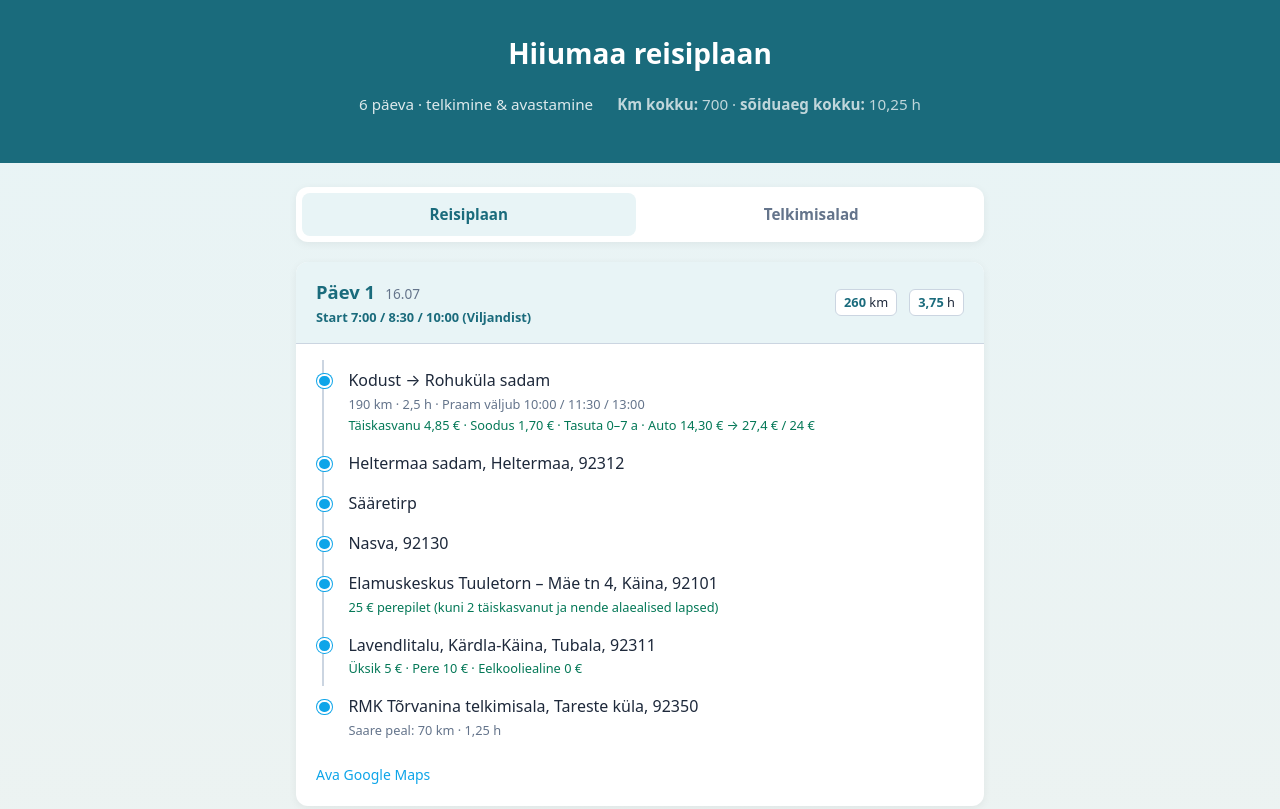
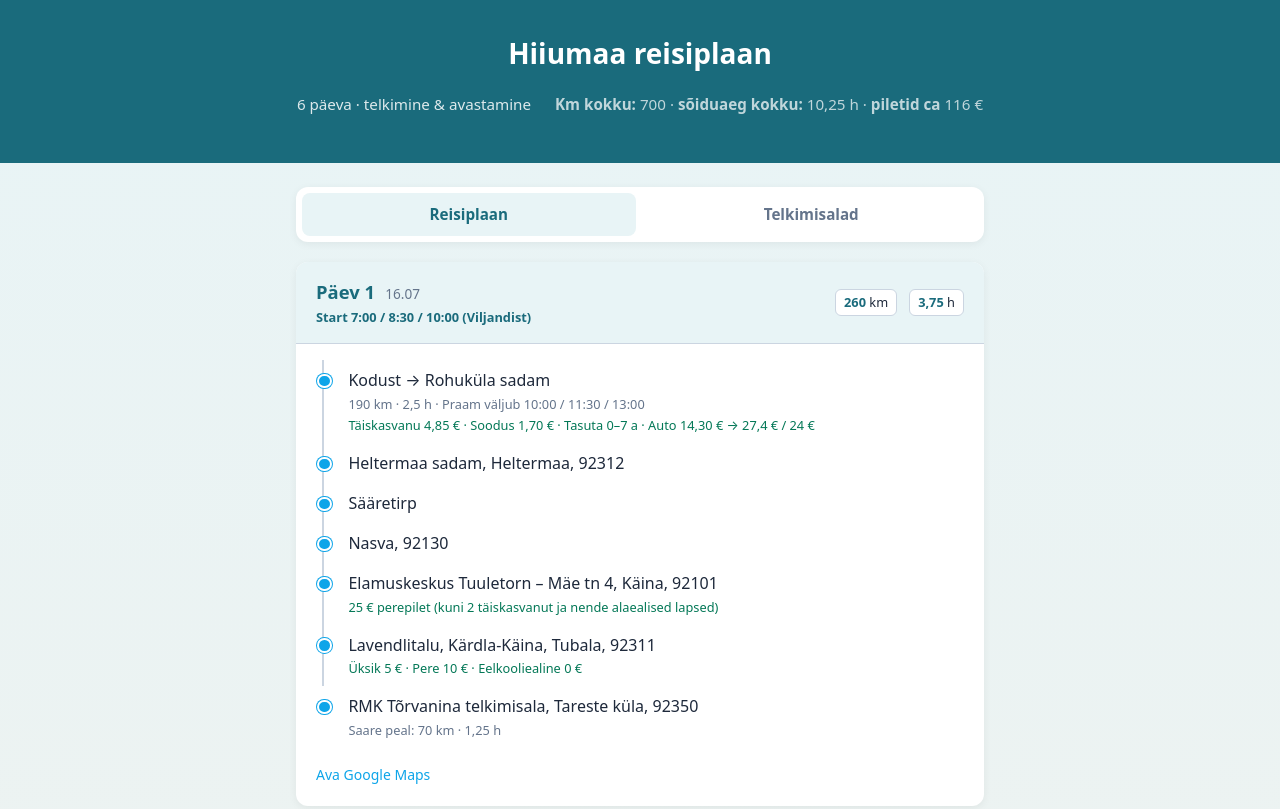
Before and after one commit to Erki-J/hiiumaa-reis, a plain HTML site: page hiiumaa.html in a window 1280 px wide. Shown: the top 809 px of the page. Drawn offline with Linux system fonts and the light colour scheme.

Commit message:
Lisa päisesse piletite umbhind ca 116 €.
Co-authored-by: Cursor <cursoragent@cursor.com>

```diff
--- a/hiiumaa.html
+++ b/hiiumaa.html
@@ -316,7 +316,7 @@
     <h1>Hiiumaa reisiplaan</h1>
     <div class="header-meta">
       <p>6 päeva · telkimine &amp; avastamine</p>
-      <p class="header-stats"><strong>Km kokku:</strong> 700 · <strong>sõiduaeg kokku:</strong> 10,25 h</p>
+      <p class="header-stats"><strong>Km kokku:</strong> 700 · <strong>sõiduaeg kokku:</strong> 10,25 h · <strong>piletid ca</strong> 116 €</p>
     </div>
   </header>
 
```
Also changed, not shown: index.html (+1 -1 lines).
